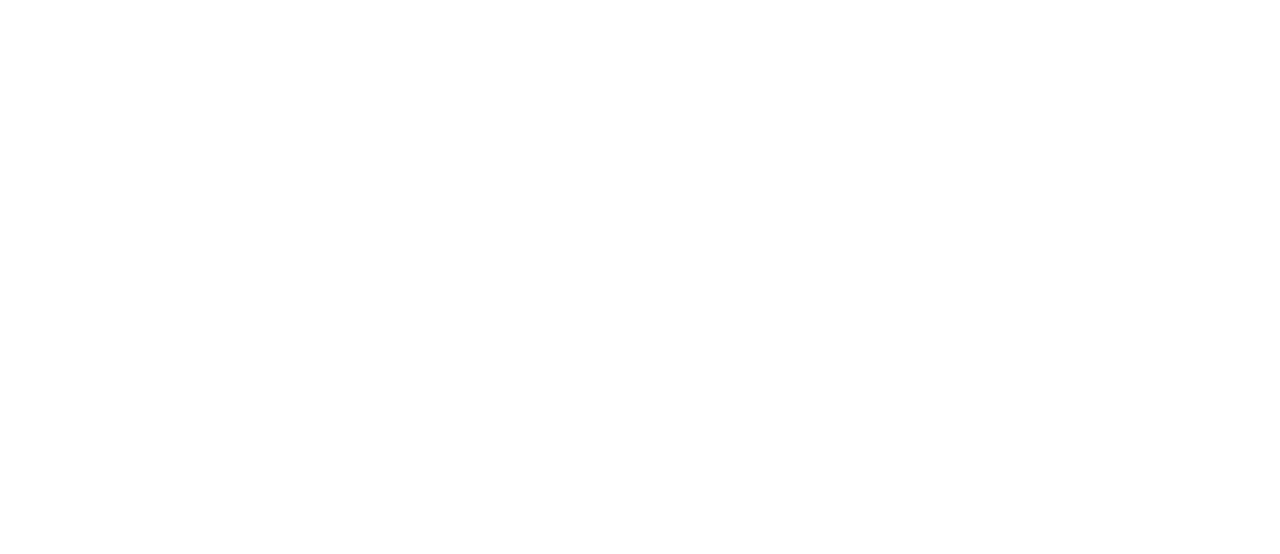
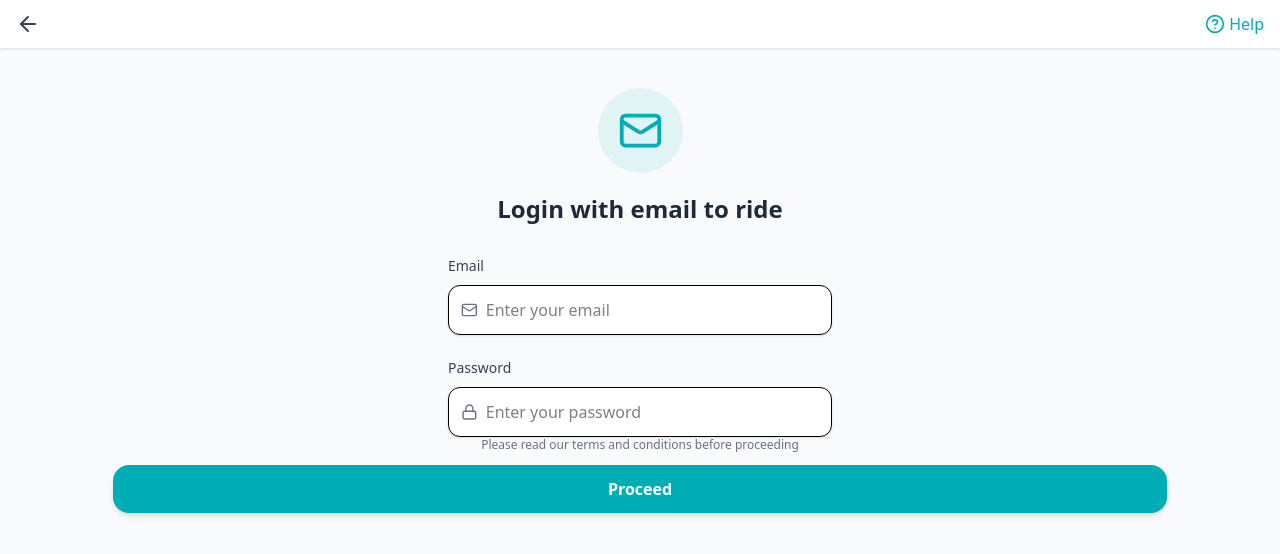
Before and after one commit to Ashish0479/OnWay-Pilot, a React (Vite) app: page /login in a window 1280 px wide. Before the commit this address had no page. Shown: the top 554 px of the page. Built offline with nearby package versions, Linux system fonts and the light colour scheme.

Commit message:
map added

```diff
--- a/src/App.jsx
+++ b/src/App.jsx
@@ -8,6 +8,7 @@
 import PhoneLogin from './pages/OTPLogin.jsx';
 import VerifyOTP from './pages/OTPvarify.jsx';
 import PilotProtectedRoute from './pages/protected.jsx';
+import EmailPasswordLoginPage from './pages/login.jsx';
 import './index.css';
 
 import { Routes, Route } from "react-router-dom";
@@ -41,6 +42,7 @@
          <Route path="/document-center" element={<DocumentCenter />} />
          <Route path="/pilot-login" element={<PhoneLogin />} />
          <Route path="/pilot-verify-otp" element={<VerifyOTP />} />
+         <Route path="/login" element={<EmailPasswordLoginPage />} />
 
 
       </Routes>
--- a/src/pages/Dashboard.jsx
+++ b/src/pages/Dashboard.jsx
@@ -1,4 +1,4 @@
-import React, { useState, useEffect } from "react";
+import React, { useState, useEffect,useRef } from "react";
 import {
   Menu,
   Bell,
@@ -7,63 +7,49 @@
   IndianRupee,
   MapPin,
   LogOut,
-  CheckCircle
+  CheckCircle, LocationEditIcon as LocateIcon
 } from "lucide-react";
+import {
+  GoogleMap,
+  useLoadScript,
+  DirectionsRenderer, Marker
+
+} from "@react-google-maps/api";
 import { useNavigate } from "react-router-dom";
 import socket from "../socket";
 import logout from "../redux/slices/authSlice"
+
+
 
 export default function Dashboard() {
   const navigate = useNavigate();
 
   const pilotData = JSON.parse(localStorage.getItem("data"));
-  const pilotId = pilotData?.user?._id;
+  console.log("pilot data in dashboard", pilotData);
+  const pilotId = pilotData?.id;
 
   const [online, setOnline] = useState(false);
   const [hasRide, setHasRide] = useState(false);
   const [rideData, setRideData] = useState(null);
-    async function enablePush() {
-    try {
-      if (!("serviceWorker" in navigator)) return;
-      if (!("PushManager" in window)) return;
-
-      const permission = await Notification.requestPermission();
-      if (permission !== "granted") {
-        console.log(" Notification permission denied");
-        return;
-      }
-
-      const registration = await navigator.serviceWorker.ready;
-
-      const existingSub = await registration.pushManager.getSubscription();
-      if (existingSub) {
-        console.log(" Push already subscribed");
-        return;
-      }
-
-      const sub = await registration.pushManager.subscribe({
-        userVisibleOnly: true,
-        applicationServerKey: import.meta.env.VITE_VAPID_PUBLIC_KEY
+  const mapContainerStyle = {
+  width: "100%",
+  maxWidth: "400px",
+  height: "300px",
+  borderRadius: "20px",
+  margin: "0 auto",
+};
+const center = { lat: 28.6139, lng: 77.209 };
+  const { isLoaded } = useLoadScript({
+    googleMapsApiKey: import.meta.env.VITE_GOOGLE_MAPS_API_KEY,
+    libraries: ["places"],
   });
-
-      await fetch("http://localhost:5500/push/subscribe", {
-        method: "POST",
-        headers: {
-          "Content-Type": "application/json",
-          Authorization: `Bearer ${localStorage.getItem("authToken")}`
-        },
-        body: JSON.stringify(sub)
-      });
-
-      console.log(" Push enabled for pilot");
-    } catch (err) {
-      console.error("Push error:", err.message);
-    }
-  }
+ const [directions, setDirections] = useState(null);
+   const mapRef = useRef();
 
 
   useEffect(() => {
-  enablePush();
+
+
 
     if (!online || !pilotId) return;
 
@@ -76,6 +62,7 @@
 
     socket.on("new_ride_request", (ride) => {
       console.log(" New ride received:", ride);
+
       setRideData(ride);
       setHasRide(true);
     });
@@ -88,6 +75,25 @@
 
 
 
+
+  useEffect(() => {
+    if(!rideData) return;
+      if (rideData.pickup.address && rideData.drop.address) {
+        const service = new google.maps.DirectionsService();
+        service.route(
+          {
+            origin: rideData.pickup.address,
+            destination: rideData.drop.address,
+            travelMode: google.maps.TravelMode.DRIVING,
+          },
+          (result, status) => {
+            if (status === "OK" && result) {
+              setDirections(result);
+            }
+          }
+        );
+      }
+    }, [rideData]);
 
 
   useEffect(() => {
@@ -146,6 +152,10 @@
     setHasRide(false);
     setRideData(null);
   };
+  if(!isLoaded){
+    return <div>Loading...</div>;
+  }
+
 
   const handleLogout = () => {
     localStorage.clear();
@@ -160,6 +170,7 @@
       <nav className="w-full bg-white px-5 py-3 shadow-sm flex justify-between items-center sticky top-0">
         <Menu className="text-[#00ADB5]" size={26} />
         <h1 className="text-xl font-bold text-[#00ADB5]">OnWay Pilot</h1>
+        <LocateIcon className="text-gray-600 hover:text-gray-900" size={22} />
         <Bell className="text-gray-600" size={22} />
       </nav>
 
@@ -200,6 +211,20 @@
         </div>
       </div>
 
+       {hasRide && rideData && (
+      <div className="mt-4 w-[90%] rounded-2xl overflow-hidden shadow-lg">
+        <GoogleMap
+          mapContainerStyle={mapContainerStyle}
+          zoom={12}
+          center={center}
+          onLoad={(map) => (mapRef.current = map)}
+        >
+          {directions && <DirectionsRenderer directions={directions} />}
+
+
+
+        </GoogleMap>
+      </div>)}
 
       {hasRide && rideData && (
         <div className="w-[90%] mt-5 mx-auto bg-white rounded-2xl p-4 shadow-md border border-[#00ADB5]/30">
--- a/src/pages/Home.jsx
+++ b/src/pages/Home.jsx
@@ -10,7 +10,7 @@
       <nav className="w-full bg-white shadow-md px-5 py-3 flex justify-between items-center">
         <h1 className="text-2xl font-bold text-[#00ADB5]">OnWay Pilot</h1>
         <button
-          onClick={() => navigate("/pilot-login")}
+          onClick={() => navigate("/login")}
           className="px-4 py-1.5 rounded-xl bg-[#00ADB5] text-white font-medium hover:bg-[#00ADB5]/90"
         >
           Login
--- /dev/null
+++ b/src/pages/login.jsx
@@ -0,0 +1,110 @@
+import React, { useState } from "react";
+import { ArrowLeft, HelpCircle, Mail, Lock } from "lucide-react";
+import { useNavigate } from "react-router-dom";
+import { useDispatch } from "react-redux";
+import { login } from "../redux/slices/authSlice";
+
+export default function EmailPasswordLoginPage() {
+  const navigate = useNavigate();
+  const dispatch = useDispatch();
+
+  const [email, setEmail] = useState("");
+  const [password, setPassword] = useState("");
+
+  const handleProceed = () => {
+    if (!email || !password) {
+      alert("Email and password are required");
+      return;
+    }
+
+    // 🔥 authSlice ke login thunk ko exact payload
+    dispatch(login({ email, password })).then((res) => {
+      if (res.meta.requestStatus === "fulfilled") {
+        // authSlice already:
+        // - token set kar deta hai
+        // - localStorage (isLoggedIn, role, data) set kar deta hai
+
+        navigate("/dashboard");
+        // 👆 apne actual dashboard route se replace kar lena
+      }
+    });
+  };
+
+  return (
+    <div className="min-h-screen bg-gray-50 flex flex-col">
+
+      {/* NAVBAR */}
+      <nav className="w-full bg-white shadow-sm px-4 py-3 flex justify-between items-center">
+        <button onClick={() => navigate(-1)}>
+          <ArrowLeft size={24} className="text-gray-700" />
+        </button>
+
+        <button className="flex items-center gap-1 text-[#00ADB5]">
+          <HelpCircle size={20} />
+          <span className="font-medium">Help</span>
+        </button>
+      </nav>
+
+      {/* CONTENT */}
+      <div className="flex flex-col items-center mt-10 px-5">
+
+        {/* ICON */}
+        <div className="bg-[#00ADB5]/10 p-5 rounded-full">
+          <Mail size={45} className="text-[#00ADB5]" />
+        </div>
+
+        <h2 className="text-2xl font-bold text-gray-800 mt-5 text-center">
+          Login with email to ride
+        </h2>
+
+        {/* EMAIL */}
+        <div className="mt-7 w-full max-w-sm">
+          <label className="text-gray-700 text-sm">Email</label>
+
+          <div className="flex items-center mt-2 bg-white p-3 rounded-xl shadow-sm border">
+            <Mail size={18} className="text-gray-500 mr-2" />
+            <input
+              type="email"
+              className="w-full outline-none"
+              placeholder="Enter your email"
+              value={email}
+              onChange={(e) => setEmail(e.target.value)}
+            />
+          </div>
+        </div>
+
+        {/* PASSWORD */}
+        <div className="mt-5 w-full max-w-sm">
+          <label className="text-gray-700 text-sm">Password</label>
+
+          <div className="flex items-center mt-2 bg-white p-3 rounded-xl shadow-sm border">
+            <Lock size={18} className="text-gray-500 mr-2" />
+            <input
+              type="password"
+              className="w-full outline-none"
+              placeholder="Enter your password"
+              value={password}
+              onChange={(e) => setPassword(e.target.value)}
+            />
+          </div>
+        </div>
+
+        {/* SPACER */}
+        <div className="flex-1"></div>
+
+        {/* TERMS */}
+        <p className="text-xs text-gray-500 mb-3 text-center w-[80%]">
+          Please read our terms and conditions before proceeding
+        </p>
+
+        {/* BUTTON */}
+        <button
+          onClick={handleProceed}
+          className="mb-10 w-[85%] py-3 bg-[#00ADB5] text-white font-semibold rounded-2xl shadow-md hover:bg-[#0099A5] transition"
+        >
+          Proceed
+        </button>
+      </div>
+    </div>
+  );
+}
--- a/src/redux/slices/authSlice.js
+++ b/src/redux/slices/authSlice.js
@@ -54,11 +54,15 @@
   '/auth/login',
   async (data, { rejectWithValue }) => {
     try {
-      const response = await axiosInstance.post('/auth/login', data);
+      const response = await axiosInstance.post('/auth/rider-login', data);
       const token = response?.data?.data?.token;
+
 
       if (token) {
         localStorage.setItem("authToken", token);
+        localStorage.setItem("isLoggedIn", true);
+        localStorage.setItem("data", JSON.stringify(response?.data?.data));
+        localStorage.setItem("role", "pilot");
       }
 
       toast.promise(Promise.resolve(response), {
@@ -113,6 +117,7 @@
       if (token) {
         localStorage.setItem("isLoggedIn", true);
         localStorage.setItem("data", JSON.stringify(response?.data?.data));
+        console.log("data:", response?.data?.data);
         localStorage.setItem("role", "pilot");
 
         localStorage.setItem("authToken", token);
@@ -136,7 +141,7 @@
 export const logout = createAsyncThunk('/auth/logout', async () => {
   console.log("incoming data to the thunk");
   try {
-    const response = axiosInstance.post('/auth/logout');
+    const response = axiosInstance.post('/auth/rider-logout');
     toast.promise(response, {
       success: (resolvedPromise) => {
         return resolvedPromise?.data?.message;
```
Also changed, not shown: 1 other file (tests, documents, lock files or other folders). Lines whose indentation alone changed are shown as unchanged.
